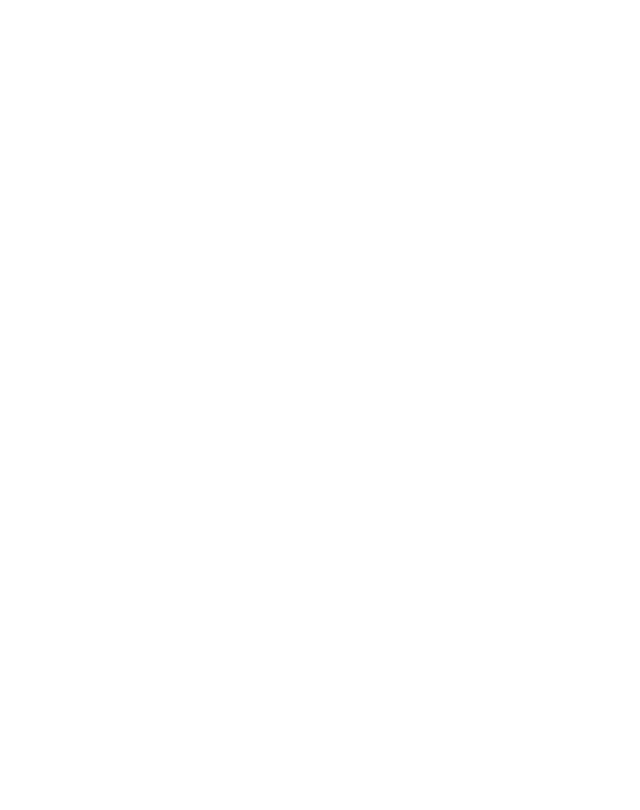
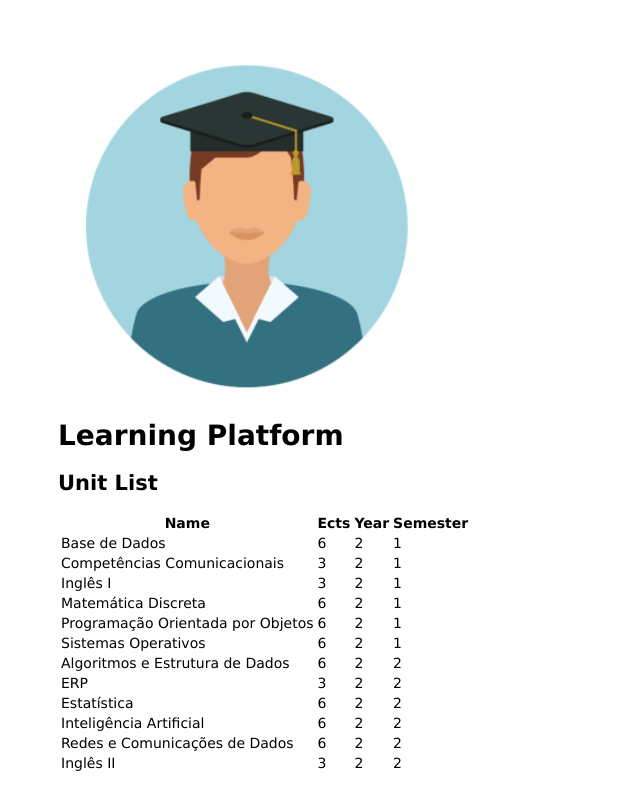
Before and after one commit to Silvarini/tutorial-website-js, a website: page Website/alunos/public/units.html in a window 1280 px wide. Shown: the whole page, without its empty margins (0-640 px from the left). Drawn offline with Linux system fonts and the light colour scheme.

Commit message:
HTML tutorial finished

```diff
--- a/Website/alunos/public/units.html
+++ b/Website/alunos/public/units.html
@@ -0,0 +1,54 @@
+<!doctype html>
+<html>
+
+  <head>
+    <!--<meta>-->
+    <!--<script></script>-->
+    <link rel="stylesheet" type="text/css" href="/stylesheets/style.css">
+<!--<base href="">-->
+<meta charset="utf-8" />
+<title>Learning Platform</title>
+  </head>
+
+  <body>
+    <header>
+    <a href="index.html" target="_blank"><img src="images/student.PNG" height="auto" width="auto"></a>
+    <h1>Learning Platform</h1>
+    <h2>Unit List</h2>
+    <nav></nav>
+    </header>
+
+  <main>
+    <table>
+        <tr>
+        <th>Name</th>
+        <th>Ects</th>
+        <th>Year</th>
+        <th>Semester    </th>
+        </tr>
+
+        <tr><td>Base de Dados</td><td>6</td><td>2</td><td>1</td></tr>
+        <tr><td>Competências Comunicacionais</td><td>3</td><td>2</td><td>1</td></tr>
+        <tr><td>Inglês I</td><td>3</td><td>2</td><td>1</td></tr>
+        <tr><td>Matemática Discreta</td><td>6</td><td>2</td><td>1</td></tr>
+        <tr><td>Programação Orientada por Objetos</td><td>6</td><td>2</td><td>1</td></tr>
+        <tr><td>Sistemas Operativos</td><td>6</td><td>2</td><td>1</td></tr>
+        <tr><td>Algoritmos e Estrutura de Dados</td><td>6</td><td>2</td><td>2</td></tr>
+        <tr><td>ERP</td><td>3</td><td>2</td><td>2</td></tr>
+        <tr><td>Estatística</td><td>6</td><td>2</td><td>2</td></tr>
+        <tr><td>Inteligência Artificial</td><td>6</td><td>2</td><td>2</td></tr>
+        <tr><td>Redes e Comunicações de Dados</td><td>6</td><td>2</td><td>2</td></tr>
+        <tr><td>Inglês II</td><td>3</td><td>2</td><td>2</td></tr>
+
+        </table>
+
+  </main>
+
+  <aside></aside>
+
+  <footer></footer>
+
+  </body>
+
+
+</html>
```
Also changed, not shown: Website/alunos/public/index.html (+2 -0 lines).
